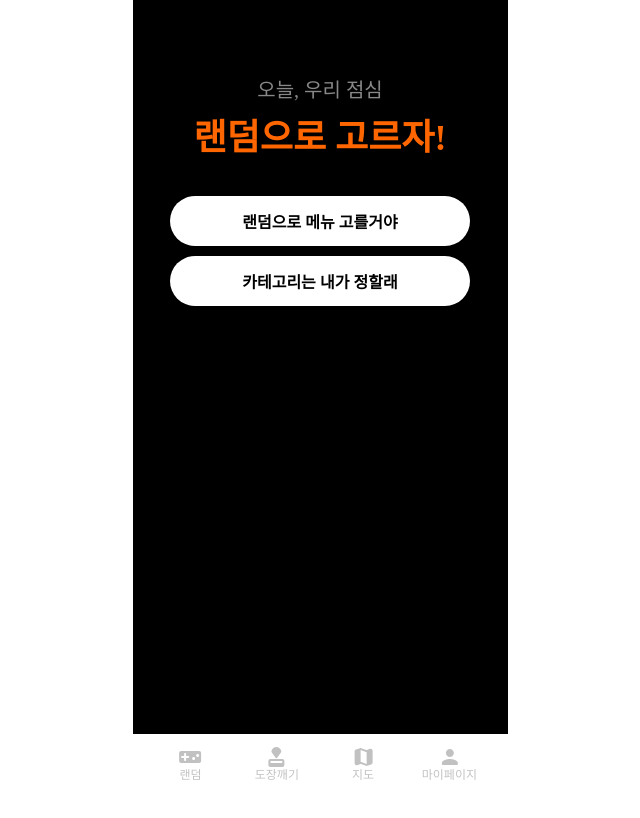
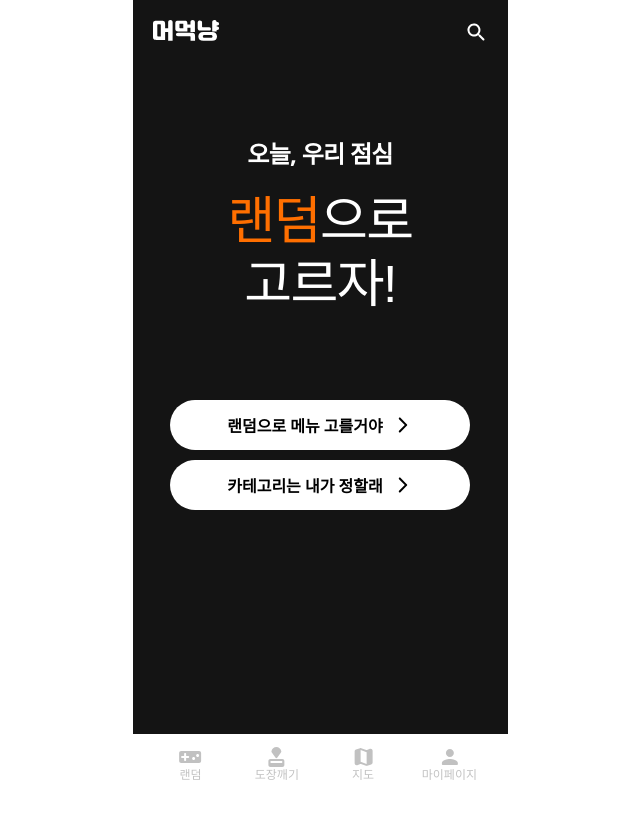
Before and after one commit to meomeoknyang/client, a React (Create React App) app: page /random in a window 1280 px wide. Shown: the top 818 px of the page, without its empty margins (320-960 px from the left). Built offline with nearby package versions, Linux system fonts and the light colour scheme; a web font is replaced by a local one.

Commit message:
feat:splashpage & random(home)page

```diff
--- a/src/pages/RandomPage.jsx
+++ b/src/pages/RandomPage.jsx
@@ -1,17 +1,31 @@
 import React from 'react';
-import { Container, Header, MainText, ButtonContainer, Button } from '../styles/pages/RandomPage';
+import { Container, Header, MainText, HighlightText, ButtonContainer, Button, Logo, SearchIcon, NextIcon } from '../styles/pages/RandomPage';
 import { useNavigate } from 'react-router-dom';
+import logo from '../assets/svg/logowhite.svg';
+import searchIcon from '../assets/svg/searchicon.svg';
+import nextIcon from '../assets/svg/next.svg';
 
 const RandomPage = () => {
   const navigate = useNavigate();
 
   return (
     <Container>
+      <Logo src={logo} alt="Logo" />
+      <SearchIcon src={searchIcon} alt="Search" onClick={() => navigate('/search')} />
       <Header>오늘, 우리 점심</Header>
-      <MainText>랜덤으로 고르자!</MainText>
+      <MainText>
+        <HighlightText>랜덤</HighlightText>으로<br />
+        고르자!
+      </MainText>
       <ButtonContainer>
-        <Button onClick={() => navigate('/random-menu')}>랜덤으로 메뉴 고를거야</Button>
-        <Button onClick={() => navigate('/custom-choice')}>카테고리는 내가 정할래</Button>
+        <Button onClick={() => navigate('/random-menu')}>
+          랜덤으로 메뉴 고를거야
+          <NextIcon src={nextIcon} alt="Next" />
+        </Button>
+        <Button onClick={() => navigate('/custom-choice')}>
+          카테고리는 내가 정할래
+          <NextIcon src={nextIcon} alt="Next" />
+        </Button>
       </ButtonContainer>
     </Container>
   );
--- a/src/pages/SplashPage.jsx
+++ b/src/pages/SplashPage.jsx
@@ -8,8 +8,8 @@ function SplashPage() {
 
   useEffect(() => {
     const timer = setTimeout(() => {
-      navigate('/random'); // 3초 후 홈 화면으로 이동
-    }, 3000);
+      navigate('/random'); // 1초 후 홈 화면으로 이동
+    }, 1000);
 
     return () => clearTimeout(timer); // 컴포넌트 언마운트 시 타이머 정리
   }, [navigate]);
--- a/src/styles/pages/RandomPage.js
+++ b/src/styles/pages/RandomPage.js
@@ -5,42 +5,88 @@ export const Container = styled.div`
   flex-direction: column;
   align-items: center;
   height: 100vh;
-  background-color: #000;
-  color: #fff;
+  background-color: #141414;
+  color: rgba(255, 255, 255, 0.7);
 `;
 
 export const Header = styled.h1`
-  margin-top: 80px;
-  font-size: 20px;
-  color: #888;
+  position: absolute;
+  top: 141px;
+  font-family: 'Noto Sans', sans-serif;
+  font-weight: 600;
+  font-size: 24px;
+  line-height: 25px;
+  text-align: center;
+  letter-spacing: -0.03em;
+  color: #ffffff;
 `;
 
 export const MainText = styled.h2`
-  font-size: 36px;
-  font-weight: bold;
-  color: #ff6600;
-  margin: 20px 0;
+  position: absolute;
+  top: 190px;
+  font-family: 'Jalnan Gothic', sans-serif;
+  font-size: 52px;
+  font-weight: 400;
+  line-height: 63px;
+  text-align: center;
+  letter-spacing: -0.03em;
+  color: #FFFFFF;
+`;
+
+export const HighlightText = styled.span`
+  color: #FF6F00;
+  font-family: 'Jalnan Gothic', sans-serif;
+  font-size: 52px;
+  font-weight: 400;
+  line-height: 63px;
+  letter-spacing: -0.03em;
+  text-align: center;
+`;
+
+export const Logo = styled.img`
+  position: absolute;
+  top: 20px;
+  left: 20px;
+  width: 66px;
+  height: auto;
+`;
+
+export const SearchIcon = styled.img`
+  position: absolute;
+  top: 20px;
+  right: 20px;
+  width: 24px;
+  height: auto;
 `;
 
 export const ButtonContainer = styled.div`
   display: flex;
   flex-direction: column;
   gap: 10px;
-  margin-top: 20px;
+  margin-top: 400px;
 `;
 
 export const Button = styled.button`
+  display: flex;
+  align-items: center;
+  justify-content: center;
+  gap: 10px;
   width: 300px;
   height: 50px;
-  background-color: #fff;
+  background-color: #FFFFFF;
   color: #000;
   border: none;
   border-radius: 25px;
   font-size: 16px;
+  font-weight: bold;
   cursor: pointer;
-  font-weight: bold;
 
   &:hover {
     background-color: #eee;
   }
 `;
+
+export const NextIcon = styled.img`
+  width: 20px;
+  height: 20px;
+`;
```
Also changed, not shown: src/assets/svg/next.svg (added), src/assets/svg/searchicon.svg (added).
